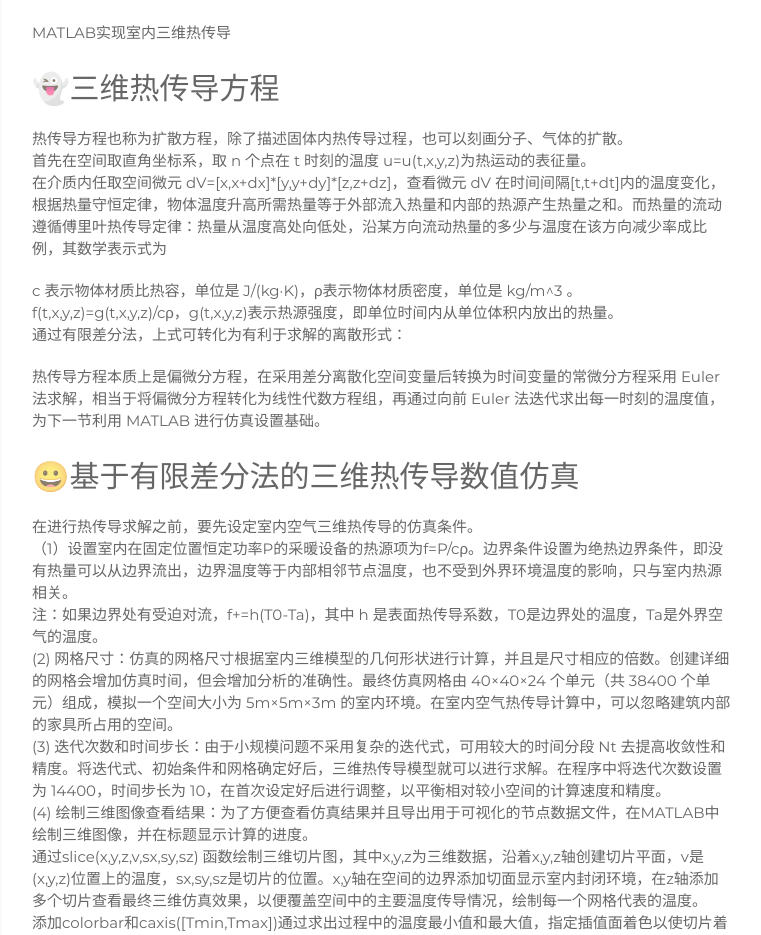
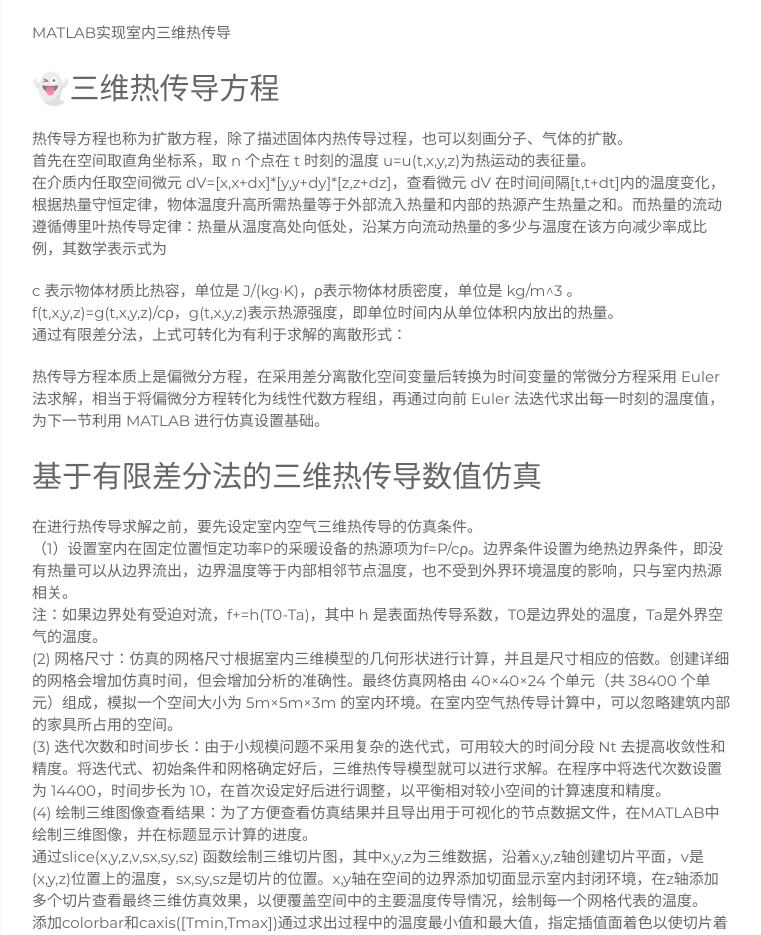
Before and after one commit to hanjiarong-tech/hanjiarong-tech.github.io, a Jekyll site: the page built from _posts/posts/2023-03-09-3dheatdiffusion.md, in a window 1280 px wide. Shown: the part 653-1588 px from the top of the page, without its empty margins (258-1019 px from the left). Built offline with Jekyll 4.4.1, drawn with Linux system fonts in a browser that asks for light colours; comment, search, counter and statistics services are not loaded.

```diff
--- a/_posts/posts/2023-03-09-3dheatdiffusion.md
+++ b/_posts/posts/2023-03-09-3dheatdiffusion.md
@@ -19,7 +19,7 @@ c 表示物体材质比热容，单位是 J/(kg·K)，ρ表示物体材质密度
 通过有限差分法，上式可转化为有利于求解的离散形式：
 
 热传导方程本质上是偏微分方程，在采用差分离散化空间变量后转换为时间变量的常微分方程采用 Euler 法求解，相当于将偏微分方程转化为线性代数方程组，再通过向前 Euler 法迭代求出每一时刻的温度值，为下一节利用 MATLAB 进行仿真设置基础。
-## 😀基于有限差分法的三维热传导数值仿真
+## 基于有限差分法的三维热传导数值仿真
 在进行热传导求解之前，要先设定室内空气三维热传导的仿真条件。
 （1）设置室内在固定位置恒定功率P的采暖设备的热源项为f=P/cρ。边界条件设置为绝热边界条件，即没有热量可以从边界流出，边界温度等于内部相邻节点温度，也不受到外界环境温度的影响，只与室内热源相关。
 注：如果边界处有受迫对流，f+=h(T0-Ta)，其中 h 是表面热传导系数，T0是边界处的温度，Ta是外界空气的温度。
```
